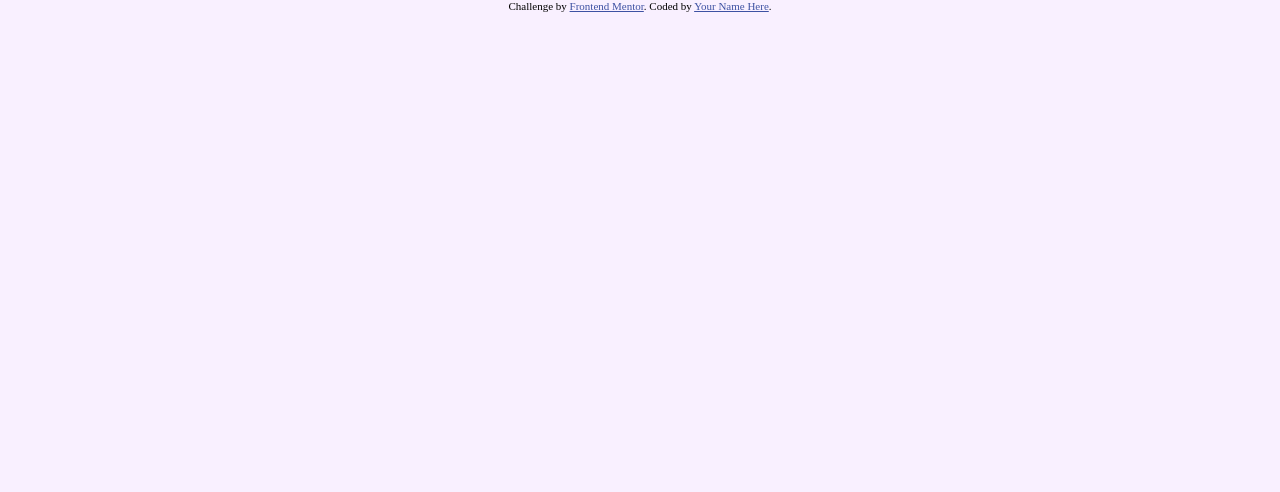
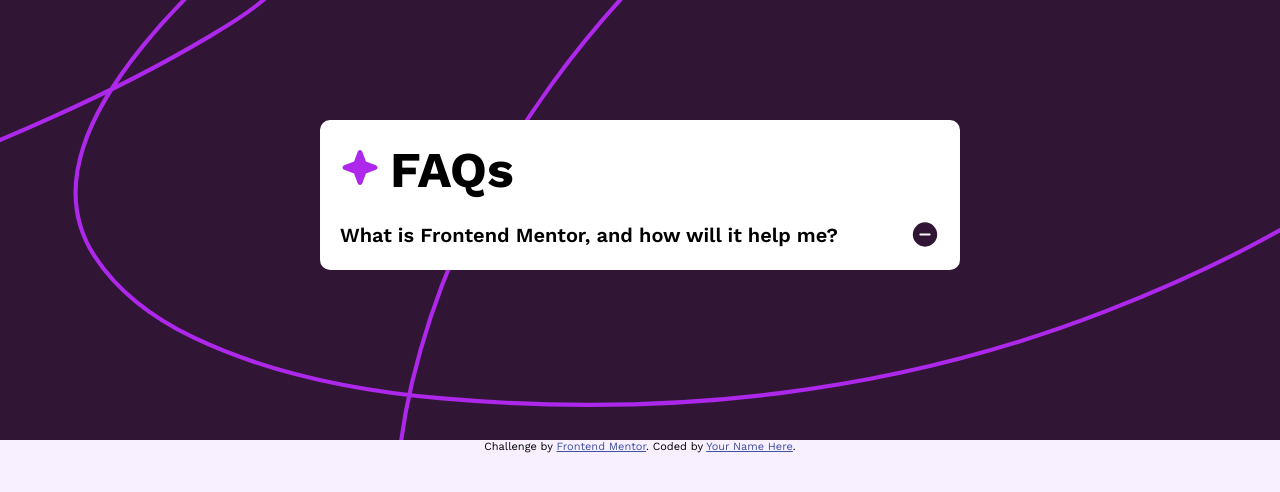
Before and after one commit to saadsrabon/faq-accordion-main, a plain HTML site: page index.html in a window 1280 px wide. Drawn offline with nearby package versions, Linux system fonts and the light colour scheme.

Commit message:
Back ground and Header part done

```diff
--- a/index.html
+++ b/index.html
@@ -5,7 +5,9 @@
   <meta name="viewport" content="width=device-width, initial-scale=1.0"> <!-- displays site properly based on user's device -->
  <link rel="stylesheet" href="./style.css">
   <link rel="text" type="image/png" sizes="32x32" href="./assets/images/favicon-32x32.png">
-
+  <link rel="preconnect" href="https://fonts.googleapis.com">
+  <link rel="preconnect" href="https://fonts.gstatic.com" crossorigin>
+  <link href="https://fonts.googleapis.com/css2?family=Work+Sans:ital,wght@0,100..900;1,100..900&display=swap" rel="stylesheet">
   <title>Frontend Mentor | FAQ accordion</title>
 
   <!-- Feel free to remove these styles or customise in your own stylesheet 👍 -->
@@ -41,7 +43,22 @@
 <!-- Main section -->
   <div class="header_wrapper">
    <!-- Faq Card Main -->
-    <div class="faq_wrapper"></div>
+    <div class="faq_wrapper">
+      <div class="faq_container">
+        <div class="faq_header">
+          <div><img src="./assets/images/icon-star.svg" alt=""></div>
+          <div><h2>FAQs</h2></div>
+        </div>
+        <div class="faq_body">
+          <!-- Show Text -->
+          <div class="faq_body_show_text">
+            <h5>What is Frontend Mentor, and how will it help me?</h5>
+            <img src="./assets/images/icon-minus.svg" alt="">
+          </div>
+          <div class="faq_body_hide_text"></div>
+        </div>
+      </div>
+    </div>
   </div>
   <div class="attribution">
     Challenge by <a href="https://www.frontendmentor.io?ref=challenge" target="_blank">Frontend Mentor</a>.
--- a/style.css
+++ b/style.css
@@ -1,12 +1,57 @@
 *{
     margin:0 ;
     padding: 0;
+    font-family: "Work Sans", sans-serif;
+    font-optical-sizing: auto;
+
+    font-style: normal;
 }
 body{
     background-color:  hsl(275, 100%, 97%);
+
 }
 .header_wrapper{
-    background: url(./assets/images/background-pattern-desktop.svg) no-repeat;
+    background: url(./assets/images/background-pattern-desktop.svg) no-repeat center center;
     background-size:cover ;
+    padding: 120px;
+    height: 200px;
+
 
 }
+.faq_wrapper{
+    width: 600px;
+    height: auto;
+    padding: 20px;
+    background: hsl(0, 0%, 100%);
+    margin:0px auto;
+    border-radius: 10px;
+    -webkit-border-radius: 10px;
+    -moz-border-radius: 10px;
+    -ms-border-radius: 10px;
+    -o-border-radius: 10px;
+}
+.faq_header{
+    display: flex;
+    align-items: center;
+    column-gap: 10px;
+
+}
+.faq_header h2{
+    font-size: 50px;
+    /* text uppercase */
+
+    font-weight: 700;
+
+}
+.faq_body{
+    margin-top: 20px;
+}
+.faq_body_show_text{
+    display: flex;
+    align-items: center;
+    justify-content: space-between;
+}
+.faq_body_show_text h5{
+    font-size: 20px;
+    font-weight: 600;
+}
```
